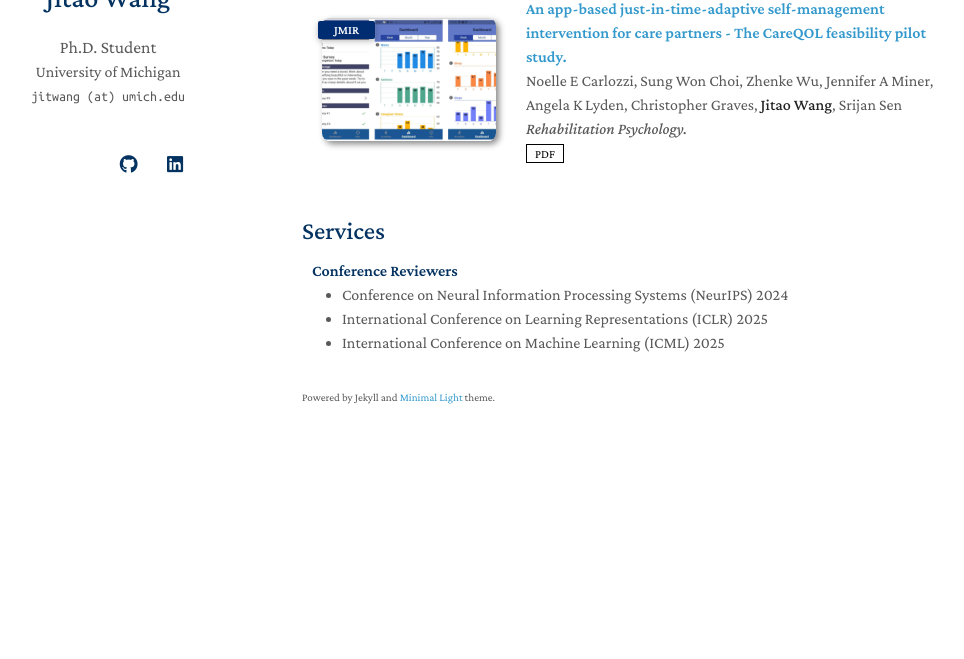
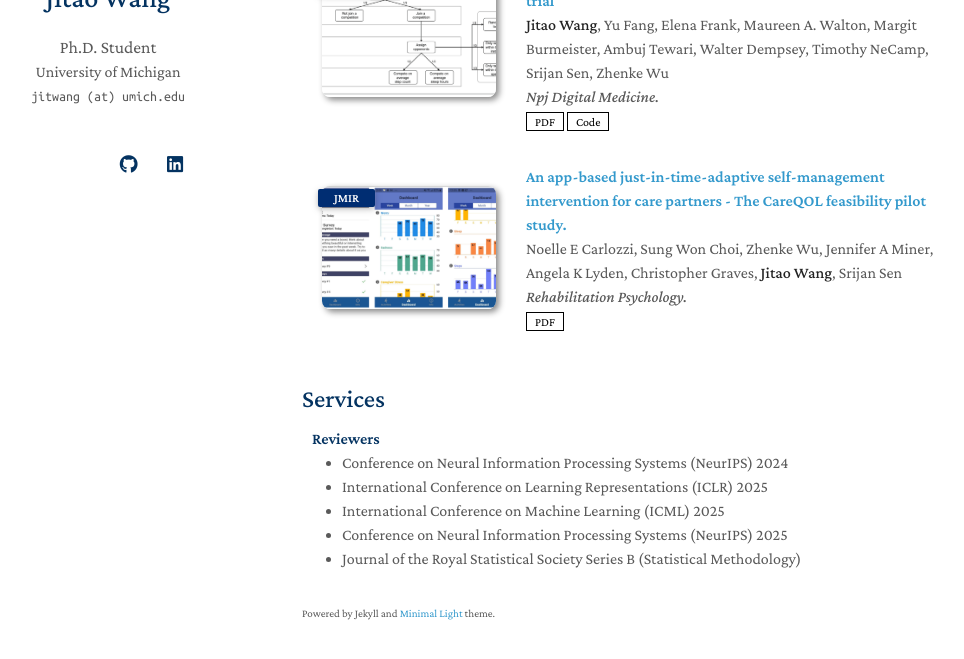
Before and after one commit to jtwang95/jtwang95.github.io, a Jekyll site: the page built from index.md, in a window 1280 px wide and 900 px high, scrolled down 1528 px, cut to the strip 206-865 px from the top of the window. Shown: the whole strip, without its empty margins (168-1132 px from the left). Built offline with Jekyll 4.4.1, drawn with Linux system fonts in a browser that asks for light colours; nearby versions of some CDN libraries; a style sheet for code colours, icons or effects is not loaded; our own code applies the rules of GitHub Pages for plain Markdown files; before the commit the page ends 2212 px from its top, so only the background shows below that; some of the changed text lies outside the part shown.

```diff
--- a/_includes/services.md
+++ b/_includes/services.md
@@ -1,11 +1,13 @@
 ## Services
 
-<h4 style="margin:0 10px 0;">Conference Reviewers</h4>
+<h4 style="margin:0 10px 0;">Reviewers</h4>
 
 <ul style="margin:0 0 5px;">
-  <li><a href="http://cvpr2023.thecvf.com/"><autocolor>Conference on Neural Information Processing Systems (NeurIPS) 2024</autocolor></a></li>
-  <li><a href="http://iccv2021.thecvf.com/"><autocolor>International Conference on Learning Representations (ICLR) 2025</autocolor></a></li>
-  <li><a href="https://eccv2022.ecva.net/"><autocolor>International Conference on Machine Learning (ICML) 2025</autocolor></a></li>
+  <li><a href="https://neurips.cc/Conferences/2024"><autocolor>Conference on Neural Information Processing Systems (NeurIPS) 2024</autocolor></a></li>
+  <li><a href="https://iclr.cc/Conferences/2025"><autocolor>International Conference on Learning Representations (ICLR) 2025</autocolor></a></li>
+  <li><a href="https://icml.cc/"><autocolor>International Conference on Machine Learning (ICML) 2025</autocolor></a></li>
+  <li><a href="https://neurips.cc/Conferences/2025"><autocolor>Conference on Neural Information Processing Systems (NeurIPS) 2025</autocolor></a></li>
+  <li><a href="https://academic.oup.com/jrsssb"><autocolor>Journal of the Royal Statistical Society Series B (Statistical Methodology)</autocolor></a></li>
 </ul>
 
 <!-- <h4 style="margin:0 10px 0;">Journal Reviewers</h4>
```
Also changed, not shown: _data/publications.yml (+11 -0 lines), assets/img/clusterRL.png (added).
